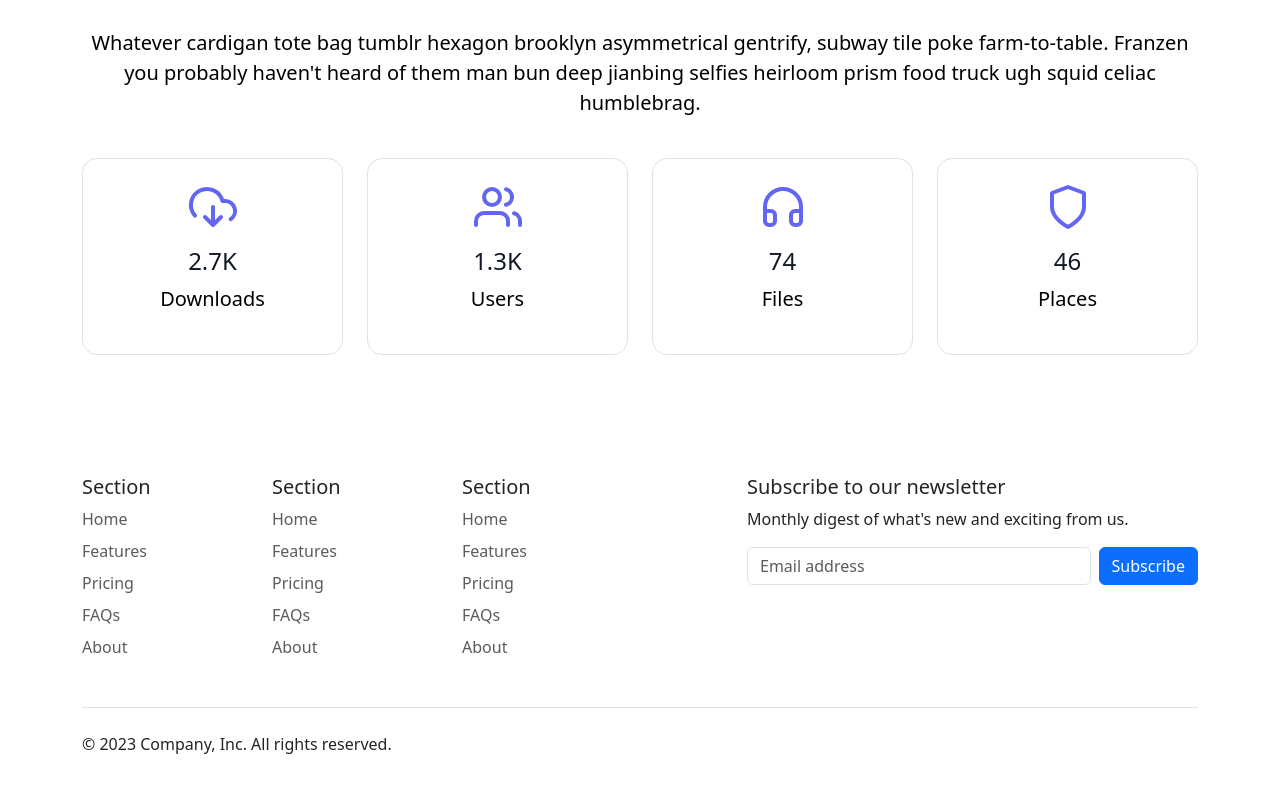
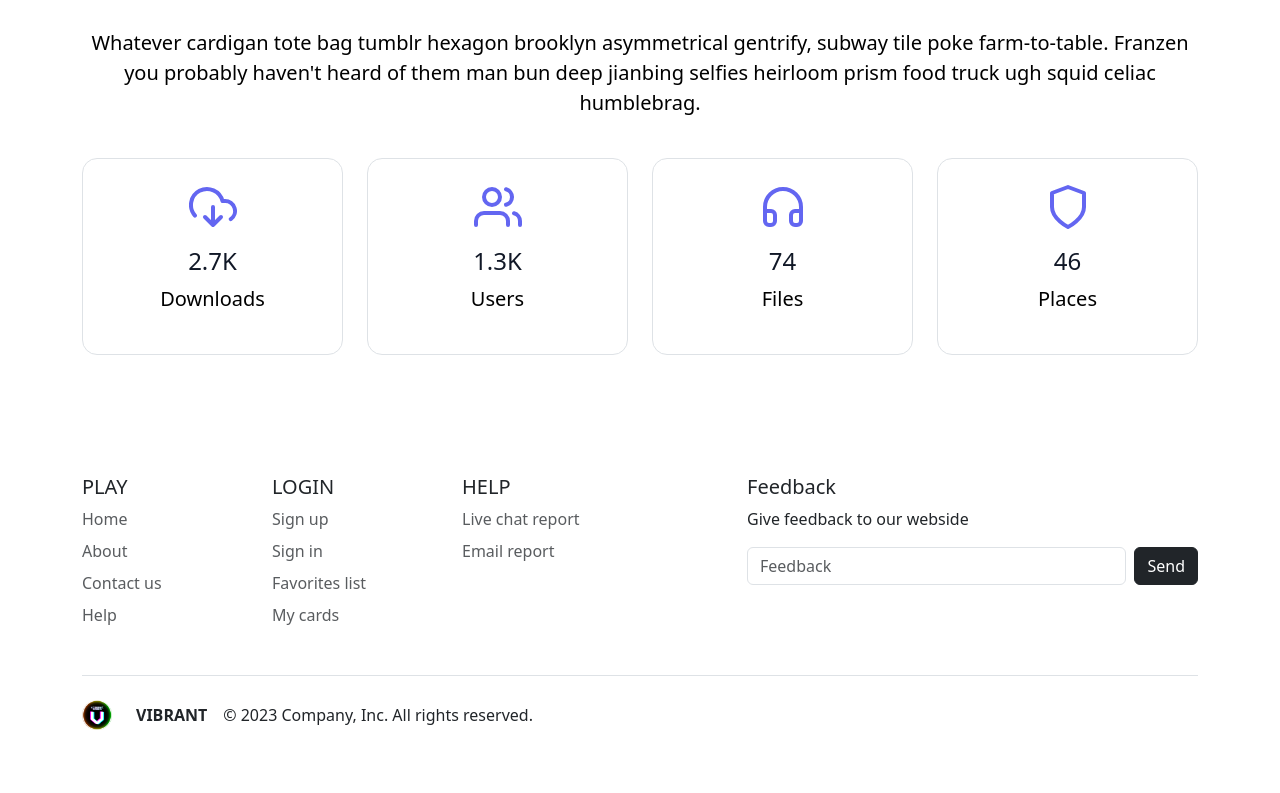
Before and after one commit to mikasa99985/react, a React (Vite) app: page / in a window 1280 px wide. Shown: the part 1745-2538 px from the top of the page. After the commit the page ends 2499 px from the top, so only its background shows below. Built offline with nearby package versions, Linux system fonts and the light colour scheme.

Commit message:
Fix footer

```diff
--- a/src/components/Footer.jsx
+++ b/src/components/Footer.jsx
@@ -1,59 +1,60 @@
 import React from 'react'
+import { Link } from "react-router-dom";
+import icon from '../assets/favicon.png'
 
 export default function Footer() {
   return (
     <>
       <div className="container">
-        <footer className="py-5">
+        <footer className="pt-5">
           <div className="row">
             <div className="col-6 col-md-2 mb-3">
-              <h5>Section</h5>
+              <h5>PLAY</h5>
               <ul className="nav flex-column">
-                <li className="nav-item mb-2"><a href="#" className="nav-link p-0 text-body-secondary">Home</a></li>
-                <li className="nav-item mb-2"><a href="#" className="nav-link p-0 text-body-secondary">Features</a></li>
-                <li className="nav-item mb-2"><a href="#" className="nav-link p-0 text-body-secondary">Pricing</a></li>
-                <li className="nav-item mb-2"><a href="#" className="nav-link p-0 text-body-secondary">FAQs</a></li>
-                <li className="nav-item mb-2"><a href="#" className="nav-link p-0 text-body-secondary">About</a></li>
+                <li className="nav-item mb-2"><Link to="#" className="nav-link p-0 text-body-secondary">Home</Link></li>
+                <li className="nav-item mb-2"><Link to="#" className="nav-link p-0 text-body-secondary">About</Link></li>
+                <li className="nav-item mb-2"><Link to="#" className="nav-link p-0 text-body-secondary">Contact us</Link></li>
+                <li className="nav-item mb-2"><Link to="#" className="nav-link p-0 text-body-secondary">Help</Link></li>
               </ul>
             </div>
 
             <div className="col-6 col-md-2 mb-3">
-              <h5>Section</h5>
+              <h5>LOGIN</h5>
               <ul className="nav flex-column">
-                <li className="nav-item mb-2"><a href="#" className="nav-link p-0 text-body-secondary">Home</a></li>
-                <li className="nav-item mb-2"><a href="#" className="nav-link p-0 text-body-secondary">Features</a></li>
-                <li className="nav-item mb-2"><a href="#" className="nav-link p-0 text-body-secondary">Pricing</a></li>
-                <li className="nav-item mb-2"><a href="#" className="nav-link p-0 text-body-secondary">FAQs</a></li>
-                <li className="nav-item mb-2"><a href="#" className="nav-link p-0 text-body-secondary">About</a></li>
+                <li className="nav-item mb-2"><Link to="#" className="nav-link p-0 text-body-secondary">Sign up</Link></li>
+                <li className="nav-item mb-2"><Link to="#" className="nav-link p-0 text-body-secondary">Sign in</Link></li>
+                <li className="nav-item mb-2"><Link to="#" className="nav-link p-0 text-body-secondary">Favorites list</Link></li>
+                <li className="nav-item mb-2"><Link to="#" className="nav-link p-0 text-body-secondary">My cards</Link></li>
               </ul>
             </div>
 
             <div className="col-6 col-md-2 mb-3">
-              <h5>Section</h5>
+              <h5>HELP</h5>
               <ul className="nav flex-column">
-                <li className="nav-item mb-2"><a href="#" className="nav-link p-0 text-body-secondary">Home</a></li>
-                <li className="nav-item mb-2"><a href="#" className="nav-link p-0 text-body-secondary">Features</a></li>
-                <li className="nav-item mb-2"><a href="#" className="nav-link p-0 text-body-secondary">Pricing</a></li>
-                <li className="nav-item mb-2"><a href="#" className="nav-link p-0 text-body-secondary">FAQs</a></li>
-                <li className="nav-item mb-2"><a href="#" className="nav-link p-0 text-body-secondary">About</a></li>
+                <li className="nav-item mb-2"><Link to="#" className="nav-link p-0 text-body-secondary">Live chat report</Link></li>
+                <li className="nav-item mb-2"><Link to="#" className="nav-link p-0 text-body-secondary">Email report</Link></li>
               </ul>
             </div>
 
             <div className="col-md-5 offset-md-1 mb-3">
               <form>
-                <h5>Subscribe to our newsletter</h5>
-                <p>Monthly digest of what's new and exciting from us.</p>
+                <h5>Feedback</h5>
+                <p>Give feedback to our webside</p>
                 <div className="d-flex flex-column flex-sm-row w-100 gap-2">
-                  <label for="newsletter1" className="visually-hidden">Email address</label>
-                  <input id="newsletter1" type="text" className="form-control" placeholder="Email address" />
-                  <button className="btn btn-primary" type="button">Subscribe</button>
+                  <label for="feedback" className="visually-hidden">Feedback</label>
+                  <input id="feedback" type="text" className="form-control" placeholder="Feedback" />
+                  <button className="btn btn-dark" type="button">Send</button>
                 </div>
               </form>
             </div>
           </div>
 
-          <div className="d-flex flex-column flex-sm-row justify-content-between py-4 my-4 border-top">
-            <p>© 2023 Company, Inc. All rights reserved.</p>
+          <div className="d-flex flex-column flex-sm-row justify-content-between pt-4 mt-4 mb-2 border-top">
+            <p className='d-flex align-items-md-center align-items-start flex-md-row flex-column'>
+              <img src={icon} className='me-md-4 mb-2 mb-md-0' width={30} alt="" />
+              <strong className='me-md-3 mb-2 mb-md-0'>VIBRANT</strong>
+              <span>© 2023 Company, Inc. All rights reserved.</span>
+            </p>
             <ul className="list-unstyled d-flex">
               <li className="ms-3"><a className="link-body-emphasis" href="#"><svg className="bi" width="24" height="24"><use xlink: href="#twitter"></use></svg></a></li>
               <li className="ms-3"><a className="link-body-emphasis" href="#"><svg className="bi" width="24" height="24"><use xlink: href="#instagram"></use></svg></a></li>
--- a/src/components/Nav.jsx
+++ b/src/components/Nav.jsx
@@ -9,7 +9,7 @@ const Nav = (props) => {
 
   return (
     <>
-      <nav className="navbar navbar-expand-lg floating-shadow" style={{ backgroundColor: "rgb(0 0 0)" }}>
+      <nav className="navbar navbar-expand-lg floating-shadow" style={{ }}>
         <div className="container-fluid">
 
           {/* <button className="navbar-toggler" type="button" data-bs-toggle="collapse" data-bs-target="#navbarSupportedContent" aria-controls="navbarSupportedContent" aria-expanded="false" aria-label="Toggle navigation">
--- a/src/pages/Home.jsx
+++ b/src/pages/Home.jsx
@@ -13,7 +13,7 @@ const Home = () => {
   return (
     <>
 
-      <Nav shop={true} />
+      <Nav home={true} />
       <Slidercard />
       <Bigcard />
       <Features />
--- a/src/utility/css/Navbar.css
+++ b/src/utility/css/Navbar.css
@@ -72,6 +72,10 @@
 
 .floating-shadow{
   box-shadow: 0px 0px 10px gray;
+  background-color: rgb(0 0 0);
+  position: sticky;
+  top:0;
+  z-index:10;
 }
 
 @media only screen and (max-width: 600px){
```
